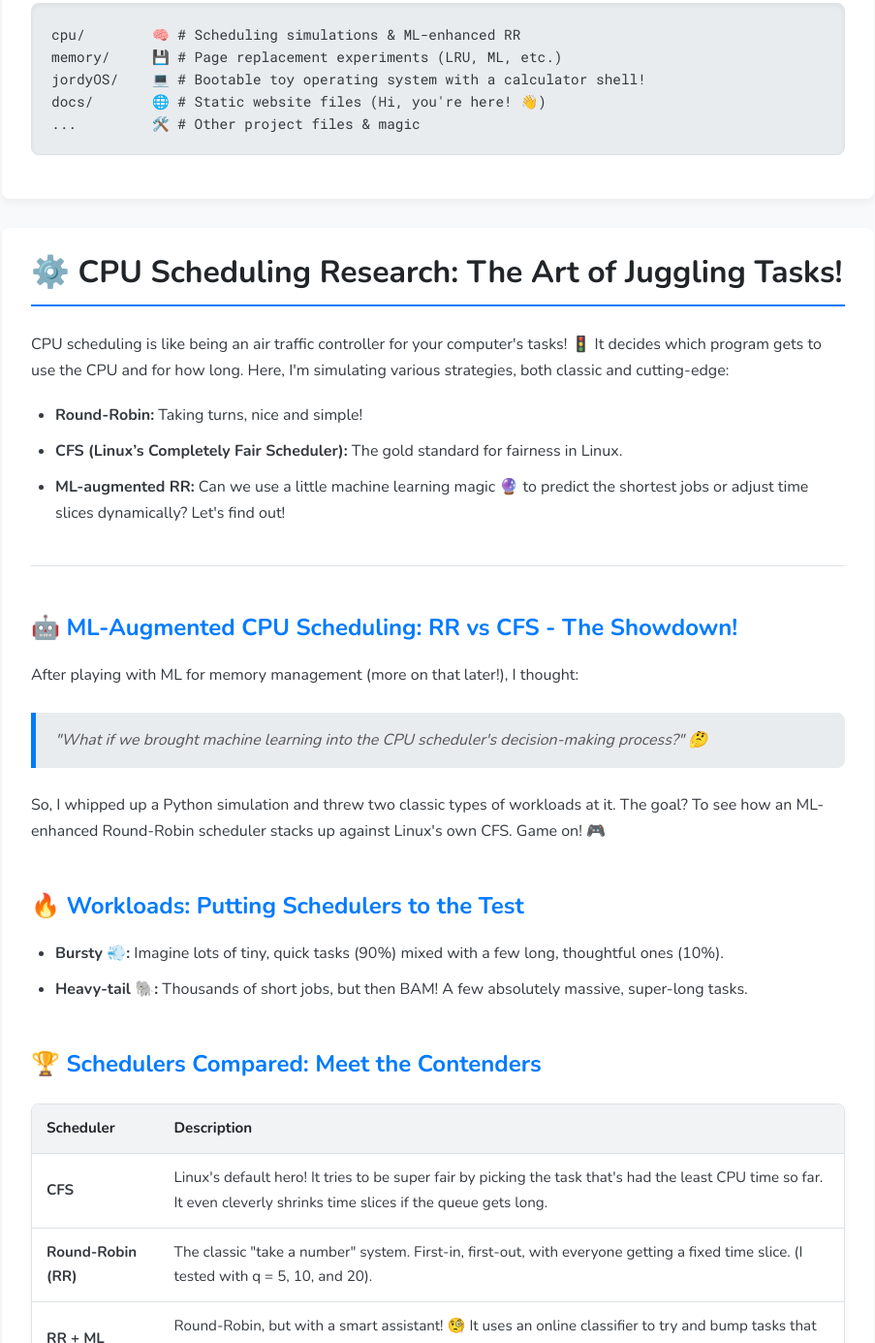
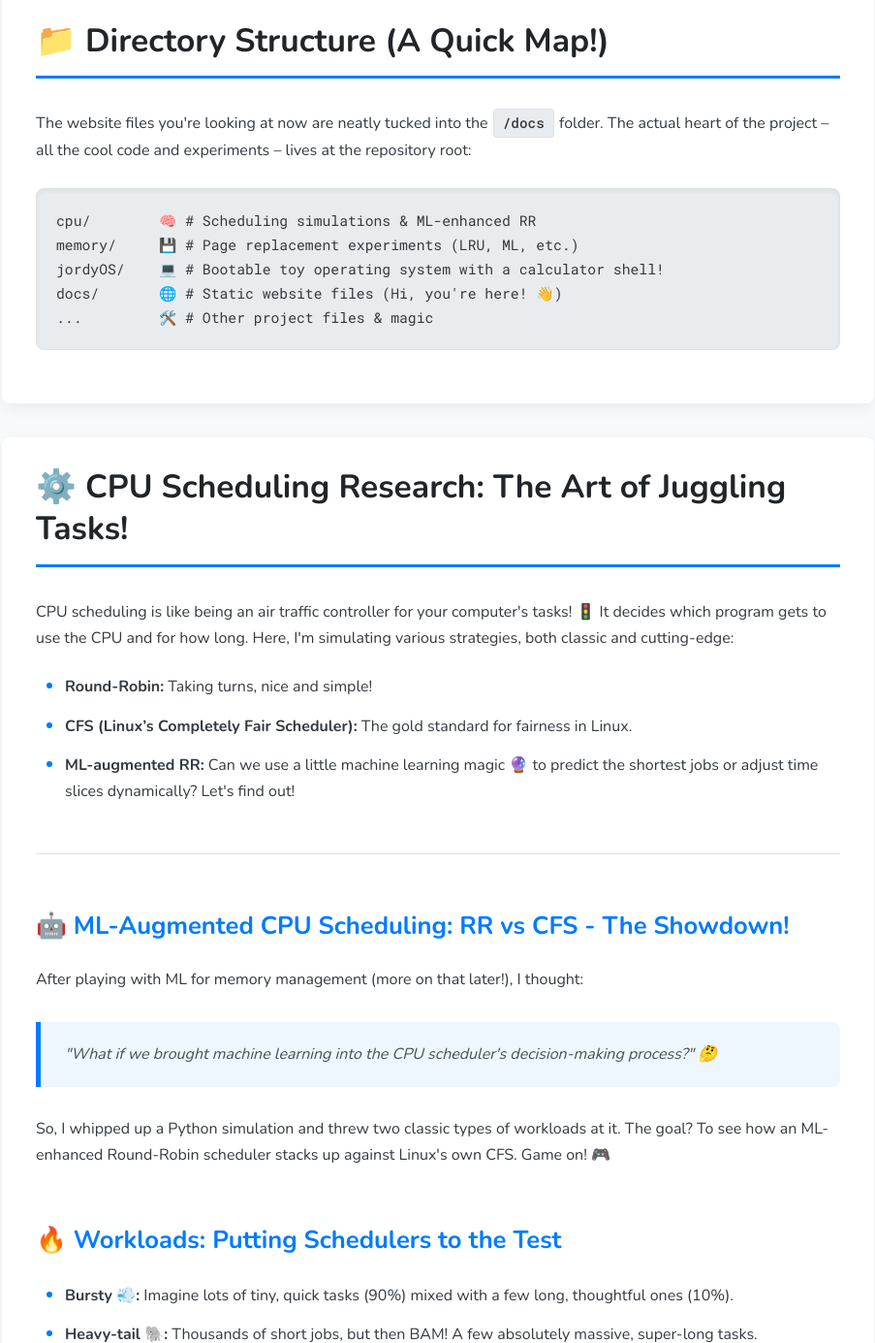
Before and after one commit to duongddinh/OS-research-lab, a plain HTML site: page docs/index.html in a window 1280 px wide. Shown: the part 1415-2800 px from the top of the page at 97% size, without its empty margins (188-1091 px from the left). Drawn offline with nearby package versions, Linux system fonts and the light colour scheme.

Commit message:
Update style.css

```diff
--- a/docs/style.css
+++ b/docs/style.css
@@ -1,242 +1,325 @@
-@import url('https://fonts.googleapis.com/css2?family=Nunito:wght@400;700&family=Roboto+Mono&display=swap');
+/* Import Google Fonts: Nunito for body/headings, Roboto Mono for code */
+@import url('https://fonts.googleapis.com/css2?family=Nunito:wght@400;700&family=Roboto+Mono:wght@400;500&display=swap');
 
+/* Define color palette and common variables */
 :root {
-    --primary-color: #007bff; /* A friendly, modern blue */
-    --primary-hover-color: #0056b3;
-    --text-color: #343a40; /* Dark grey for text */
-    --heading-color: #212529; /* Slightly darker for headings */
-    --bg-color: #f8f9fa; /* Light grey background */
-    --card-bg-color: #ffffff; /* White for content cards/sections */
-    --border-color: #dee2e6;
-    --code-bg-color: #e9ecef;
-    --nav-bg-color: #ffffff;
-    --nav-shadow: 0 2px 4px rgba(0,0,0,0.05);
-    --card-shadow: 0 4px 8px rgba(0,0,0,0.05);
-    --border-radius: 8px; /* Cuter, rounded corners */
+    --primary-color: #007bff;       /* Friendly, modern blue */
+    --primary-hover-color: #0056b3; /* Darker blue for hover */
+    --secondary-color: #6c757d;     /* Muted grey for secondary text */
+    --text-color: #343a40;          /* Dark grey for main text */
+    --heading-color: #212529;       /* Slightly darker for headings */
+    --bg-color: #f8f9fa;            /* Very light grey background */
+    --card-bg-color: #ffffff;       /* White for content cards/sections */
+    --border-color: #dee2e6;        /* Light border color */
+    --code-bg-color: #e9ecef;       /* Light grey for code blocks */
+    --nav-bg-color: #ffffff;        /* White navigation background */
+    --nav-shadow: 0 2px 5px rgba(0,0,0,0.07); /* Slightly softer nav shadow */
+    --card-shadow: 0 5px 15px rgba(0,0,0,0.06);/* Slightly deeper card shadow */
+    --border-radius: 8px;           /* Rounded corners */
+    --transition-speed: 0.3s;       /* Standard transition speed */
 }
 
+/* Apply smooth scrolling for anchor links */
 html {
     scroll-behavior: smooth;
 }
 
+/* Basic body styling */
 body {
     font-family: 'Nunito', -apple-system, BlinkMacSystemFont, "Segoe UI", Helvetica, Arial, sans-serif, "Apple Color Emoji", "Segoe UI Emoji";
-    line-height: 1.7;
+    line-height: 1.7; /* Increased line height for readability */
     margin: 0;
     padding: 0;
     background-color: var(--bg-color);
     color: var(--text-color);
+    font-size: 16px; /* Base font size */
 }
 
+/* Wrapper to center content and provide padding */
 .content-wrapper {
-    max-width: 900px; /* Slightly wider */
+    max-width: 900px;
     margin: 0 auto;
     padding: 20px;
 }
 
+/* Sticky Navigation Bar */
 nav.main-nav {
     background-color: var(--nav-bg-color);
-    padding: 15px 0;
+    padding: 12px 0; /* Adjusted padding */
     text-align: center;
     position: sticky;
     top: 0;
     z-index: 1000;
     box-shadow: var(--nav-shadow);
     border-bottom: 1px solid var(--border-color);
+    transition: box-shadow var(--transition-speed) ease;
 }
 
+/* Navigation Links */
 nav.main-nav a {
-    margin: 0 12px;
+    margin: 0 10px; /* Slightly reduced margin */
     text-decoration: none;
     color: var(--primary-color);
     font-weight: 700;
-    font-size: 1.05em;
-    padding: 8px 12px;
+    font-size: 1em; /* Relative to body font size */
+    padding: 10px 15px; /* Adjusted padding */
     border-radius: var(--border-radius);
-    transition: background-color 0.3s ease, color 0.3s ease;
+    transition: background-color var(--transition-speed) ease, color var(--transition-speed) ease, transform var(--transition-speed) ease;
+    display: inline-block; /* Allows transform */
 }
 
+/* Navigation Link Hover/Focus Effect */
 nav.main-nav a:hover,
 nav.main-nav a:focus {
     color: var(--primary-hover-color);
-    background-color: rgba(0, 123, 255, 0.1); /* Light blue background on hover */
+    background-color: rgba(0, 123, 255, 0.08); /* Lighter hover background */
+    transform: translateY(-2px); /* Subtle lift effect */
+    outline: none; /* Remove default focus outline if needed */
 }
 
+/* Section Styling (Content Cards) */
 section {
     background-color: var(--card-bg-color);
-    margin-top: 30px;
-    margin-bottom: 30px;
-    padding: 25px 30px; /* More padding */
+    margin-top: 35px; /* Increased margin between sections */
+    margin-bottom: 35px;
+    padding: 30px 35px; /* Increased padding */
     border-radius: var(--border-radius);
     box-shadow: var(--card-shadow);
-    scroll-margin-top: 100px; /* Adjust for sticky nav height */
+    scroll-margin-top: 100px; /* Offset for sticky nav height */
+    transition: transform var(--transition-speed) ease, box-shadow var(--transition-speed) ease;
 }
 
+/* Subtle hover effect for sections */
+section:hover {
+    transform: translateY(-3px);
+    box-shadow: 0 8px 20px rgba(0,0,0,0.08);
+}
+
+/* Heading Styles */
 h1, h2, h3, h4, h5, h6 {
-    font-family: 'Nunito', sans-serif; /* Consistent with body but bolder by default */
+    font-family: 'Nunito', sans-serif;
     color: var(--heading-color);
     margin-top: 1.5em;
-    margin-bottom: 0.8em;
+    margin-bottom: 1em; /* Increased bottom margin */
     line-height: 1.3;
+    font-weight: 700; /* Ensure headings are bold */
 }
 
+/* Specific Heading Sizes and Styles */
 h1 {
-    font-size: 2.5em;
+    font-size: 2.6em;
     text-align: center;
-    margin-bottom: 1em;
+    margin-bottom: 1.2em;
     color: var(--primary-color);
 }
 
 h2 {
-    font-size: 2em;
-    border-bottom: 2px solid var(--primary-color);
+    font-size: 2.1em;
+    border-bottom: 3px solid var(--primary-color); /* Thicker border */
     padding-bottom: 0.4em;
     margin-top: 0; /* Reset for section start */
 }
+/* Ensure first heading in section has no top margin */
 section > h2:first-child {
     margin-top: 0;
 }
 
-
 h3 {
-    font-size: 1.5em;
+    font-size: 1.6em;
     color: var(--primary-color);
-    /* border-bottom: 1px solid #eee; */
-    /* padding-bottom: 0.2em; */
+    margin-top: 2.2em; /* More space above H3 */
+}
+h4 {
+    font-size: 1.25em;
+    font-weight: 700;
+    color: var(--secondary-color); /* Muted color for H4 */
     margin-top: 2em;
 }
-h4 { font-size: 1.2em; font-weight: 700; }
 
+/* Paragraph Styling */
 p {
-    margin-bottom: 1.2em;
+    margin-bottom: 1.3em; /* Slightly more space after paragraphs */
 }
 
+/* List Styling */
 ul, ol {
-    margin-bottom: 1.2em;
-    padding-left: 25px;
+    margin-bottom: 1.3em;
+    padding-left: 30px; /* More indentation */
 }
 
 li {
-    margin-bottom: 0.6em;
+    margin-bottom: 0.7em; /* More space between list items */
+}
+ul li::marker { /* Style list bullets */
+    color: var(--primary-color);
+    font-size: 1.1em;
 }
 
+/* Horizontal Rule Styling */
 hr {
     height: 1px;
     padding: 0;
-    margin: 40px 0;
+    margin: 50px 0; /* More vertical space around HR */
     background-color: var(--border-color);
     border: 0;
 }
 
+/* Code Block Styling */
 pre {
     background-color: var(--code-bg-color);
     border: 1px solid var(--border-color);
     border-radius: var(--border-radius);
     font-family: 'Roboto Mono', monospace;
-    font-size: 0.9em;
-    line-height: 1.6;
+    font-size: 0.92em; /* Slightly larger code font */
+    font-weight: 400;
+    line-height: 1.7; /* Increased line height for code */
     overflow: auto;
     padding: 20px;
-    margin: 20px 0;
-    box-shadow: 0 2px 4px rgba(0,0,0,0.05) inset;
+    margin: 25px 0;
+    box-shadow: 0 2px 4px rgba(0,0,0,0.05) inset; /* Subtle inset shadow */
+    white-space: pre-wrap;       /* Wrap long lines */
+    word-wrap: break-word;       /* Break words if necessary */
 }
 
+/* Inline Code Styling */
 code {
     font-family: 'Roboto Mono', monospace;
     background-color: var(--code-bg-color);
-    padding: 0.25em 0.5em;
+    padding: 0.3em 0.6em; /* Adjusted padding */
     margin: 0 0.1em;
-    font-size: 0.875em;
+    font-size: 0.9em; /* Relative to surrounding text */
+    font-weight: 500; /* Slightly bolder inline code */
     border-radius: calc(var(--border-radius) / 2);
     border: 1px solid var(--border-color);
+    word-wrap: break-word; /* Prevent inline code breaking layout */
 }
 
+/* Reset styles for code inside pre blocks */
 pre > code {
     padding: 0;
     margin: 0;
     font-size: 1em; /* Relative to pre */
+    font-weight: 400; /* Match pre font weight */
     background: transparent;
     border: 0;
+    white-space: pre; /* Preserve whitespace from pre */
+    word-wrap: normal;
 }
 
+/* Table Styling */
 table {
-    border-collapse: separate; /* Allows for border-radius on table */
+    border-collapse: separate;
     border-spacing: 0;
-    margin: 25px 0;
+    margin: 30px 0; /* More margin around tables */
     width: 100%;
     border: 1px solid var(--border-color);
     border-radius: var(--border-radius);
     box-shadow: var(--card-shadow);
     font-size: 0.95em;
+    overflow: hidden; /* Ensures border-radius clips content */
 }
 
+/* Table Cells */
 th, td {
     border-bottom: 1px solid var(--border-color);
-    padding: 12px 15px;
+    padding: 14px 18px; /* Increased padding */
     text-align: left;
+    vertical-align: top; /* Align content to top */
 }
-td:first-child, th:first-child {
-    border-left: none;
-}
-td:last-child, th:last-child {
-    border-right: none;
-}
-tr:last-child td {
-    border-bottom: none;
+/* Remove borders from edges */
+td:first-child, th:first-child { border-left: none; }
+td:last-child, th:last-child { border-right: none; }
+tr:last-child td { border-bottom: none; }
+
+/* Table Header Styling */
+th {
+    background-color: #f1f3f5;
+    font-weight: 700;
+    color: var(--heading-color);
+    white-space: nowrap; /* Prevent headers wrapping */
 }
 
-
-th {
-    background-color: #f1f3f5; /* Slightly different from code bg */
-    font-weight: 700;
-    color: var(--heading-color);
-}
-/* For rounded corners on first and last cells of header and last row */
+/* Apply border-radius to corners (redundant due to overflow:hidden on table, but good practice) */
 table thead tr:first-child th:first-child { border-top-left-radius: var(--border-radius); }
 table thead tr:first-child th:last-child { border-top-right-radius: var(--border-radius); }
 table tbody tr:last-child td:first-child { border-bottom-left-radius: var(--border-radius); }
 table tbody tr:last-child td:last-child { border-bottom-right-radius: var(--border-radius); }
 
-
+/* Image Styling */
 img {
     max-width: 100%;
     height: auto;
     display: block;
-    margin: 25px auto;
+    margin: 30px auto; /* More margin around images */
     border: 1px solid var(--border-color);
     border-radius: var(--border-radius);
     box-shadow: var(--card-shadow);
 }
 
+/* Blockquote Styling */
 blockquote {
     border-left: 5px solid var(--primary-color);
-    padding: 15px 20px;
-    margin: 25px 0;
-    background-color: #e9ecef; /* Light background for quote */
+    padding: 20px 25px; /* Increased padding */
+    margin: 30px 0; /* More margin */
+    background-color: #eef7ff; /* Lighter, distinct blue background */
     border-radius: 0 var(--border-radius) var(--border-radius) 0;
     font-style: italic;
-    color: #555;
+    color: #495057; /* Slightly darker text for contrast */
 }
 
 blockquote p:last-child {
     margin-bottom: 0;
 }
 
-
+/* Footer Styling */
 footer {
-    margin-top: 50px;
-    padding: 30px 20px;
+    margin-top: 60px; /* More space before footer */
+    padding: 35px 20px;
     border-top: 1px solid var(--border-color);
-    font-size: 0.9em;
-    color: #6c757d; /* Softer grey */
+    font-size: 0.95em; /* Slightly larger footer text */
+    color: var(--secondary-color);
     text-align: center;
     background-color: var(--card-bg-color);
+}
+footer p {
+    margin-bottom: 0.5em; /* Less space between footer paragraphs */
 }
 footer a {
     color: var(--primary-color);
     text-decoration: none;
+    font-weight: 700; /* Bolder footer link */
+    transition: color var(--transition-speed) ease;
 }
 footer a:hover {
     text-decoration: underline;
     color: var(--primary-hover-color);
 }
+
+/* Add some basic responsiveness */
+@media (max-width: 768px) {
+    .content-wrapper {
+        padding: 15px;
+    }
+    h1 { font-size: 2.2em; }
+    h2 { font-size: 1.8em; }
+    h3 { font-size: 1.4em; }
+    section { padding: 20px 25px; }
+    nav.main-nav a { font-size: 0.95em; padding: 8px 10px; margin: 0 5px; }
+    pre { font-size: 0.88em; padding: 15px; }
+    code { font-size: 0.85em; }
+    th, td { padding: 10px 12px; }
+    footer { font-size: 0.9em; }
+}
+
+@media (max-width: 480px) {
+    body { font-size: 15px; }
+    h1 { font-size: 1.9em; }
+    h2 { font-size: 1.6em; }
+    h3 { font-size: 1.3em; }
+    section { padding: 15px 20px; }
+    nav.main-nav { padding: 10px 0; }
+    nav.main-nav a { font-size: 0.9em; padding: 6px 8px; margin: 0 3px; }
+    pre { font-size: 0.85em; padding: 12px; }
+    code { font-size: 0.82em; }
+    th, td { padding: 8px 10px; }
+}
```
